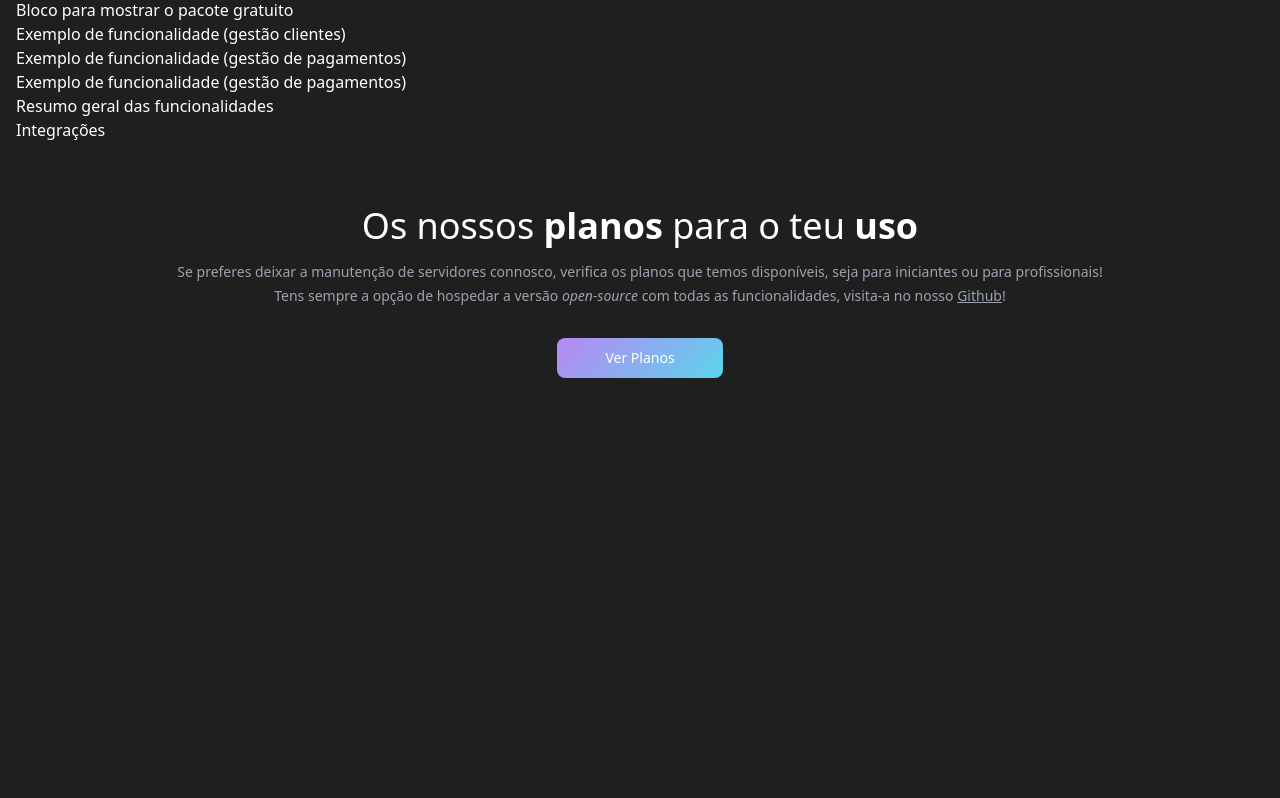
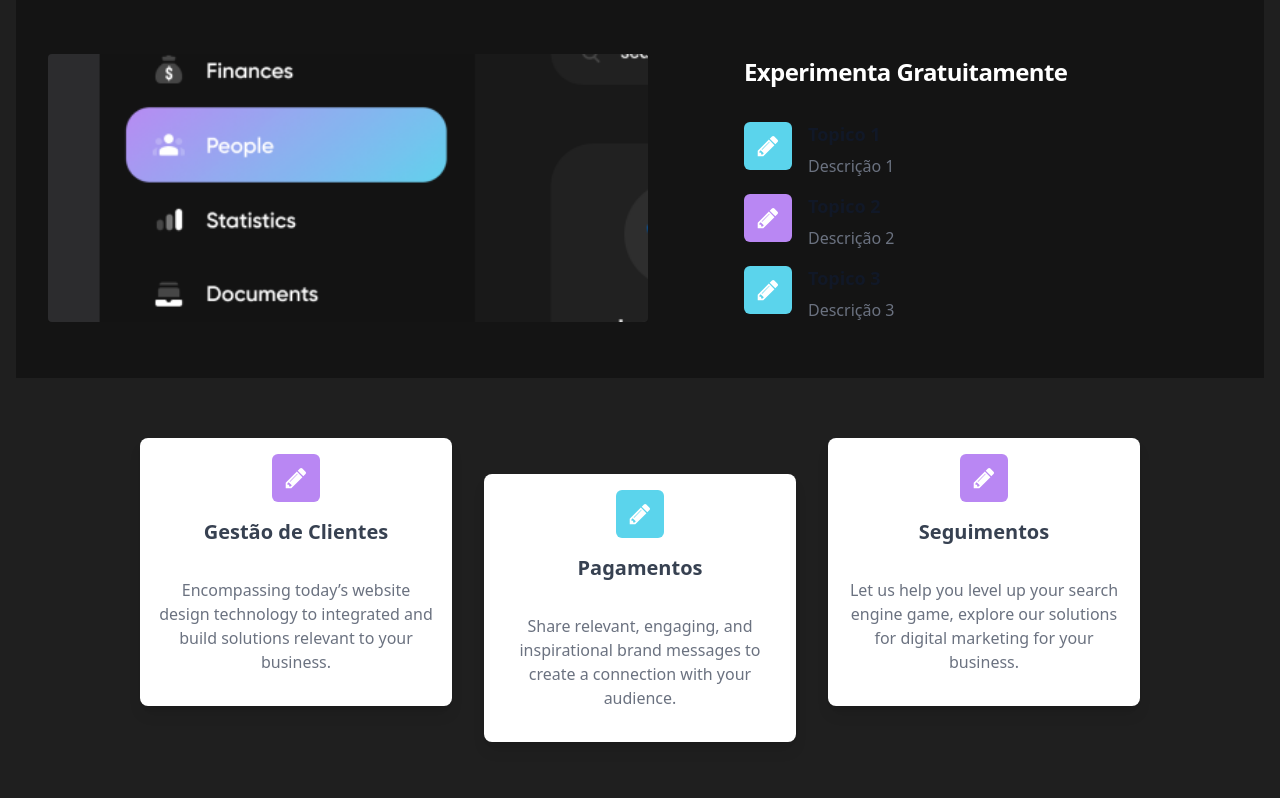
Before and after one commit to rafaeljesusaraiva/FotoGes-web, a Next.js app: page / in a window 1280 px wide. Shown: the part 802-1600 px from the top of the page. Built offline with nearby package versions, Linux system fonts and the light colour scheme.

Commit message:
Desenvolvimento da Página Inicial

```diff
--- a/components/FeatureSection/TopicsWithImage.js
+++ b/components/FeatureSection/TopicsWithImage.js
@@ -1,105 +1,75 @@
+import PropTypes from 'prop-types';
 import Image from 'next/image';
+import PenIcon from 'components/Icon/Pen';
 
-export default function Feature01Section() {
+function TopicBlock({ topic, index }) {
   return (
-    <div className="relative bg-white dark:bg-gray-800 p-4">
-      <div className="lg:grid lg:grid-flow-row-dense lg:grid-cols-2 lg:gap-12 lg:items-center">
-        <div className="lg:col-start-2 md:pl-20">
-          <h4 className="text-2xl leading-8 font-extrabold text-gray-900 dark:text-white tracking-tight sm:leading-9">
-            Manage everything
-          </h4>
-          <ul className="mt-10">
-            <li>
+    <li className="my-4 first:mt-0 last:mb-0">
       <div className="flex">
         <div className="flex-shrink-0">
-                  <div className="flex items-center justify-center h-12 w-12 rounded-md bg-indigo-500 text-white">
-                    <svg
-                      width="20"
-                      height="20"
-                      fill="currentColor"
-                      className="h-6 w-6"
-                      viewBox="0 0 1792 1792"
-                      xmlns="http://www.w3.org/2000/svg"
+          <div
+            className={
+              'flex items-center justify-center h-12 w-12 rounded-md text-white' +
+              (index % 2 ? ' bg-color-primary-dark' : ' bg-color-primary-light')
+            }
           >
-                      <path d="M491 1536l91-91-235-235-91 91v107h128v128h107zm523-928q0-22-22-22-10 0-17 7l-542 542q-7 7-7 17 0 22 22 22 10 0 17-7l542-542q7-7 7-17zm-54-192l416 416-832 832h-416v-416zm683 96q0 53-37 90l-166 166-416-416 166-165q36-38 90-38 53 0 91 38l235 234q37 39 37 91z"></path>
-                    </svg>
+            <PenIcon />
           </div>
         </div>
         <div className="ml-4">
           <h5 className="text-lg leading-6 text-gray-900 dark:text-white font-bold">
-                    One-look dashboard
+            {topic.title}
           </h5>
           <p className="mt-2 text-base leading-6 text-gray-500 dark:text-gray-300">
-                    Know everything about your business in a single glance with
-                    your new dashboard.
+            {topic.description}
           </p>
         </div>
       </div>
     </li>
-            <li className="mt-10">
-              <div className="flex">
-                <div className="flex-shrink-0">
-                  <div className="flex items-center justify-center h-12 w-12 rounded-md bg-indigo-500 text-white">
-                    <svg
-                      width="20"
-                      height="20"
-                      fill="currentColor"
-                      className="h-6 w-6"
-                      viewBox="0 0 1792 1792"
-                      xmlns="http://www.w3.org/2000/svg"
-                    >
-                      <path d="M491 1536l91-91-235-235-91 91v107h128v128h107zm523-928q0-22-22-22-10 0-17 7l-542 542q-7 7-7 17 0 22 22 22 10 0 17-7l542-542q7-7 7-17zm-54-192l416 416-832 832h-416v-416zm683 96q0 53-37 90l-166 166-416-416 166-165q36-38 90-38 53 0 91 38l235 234q37 39 37 91z"></path>
-                    </svg>
-                  </div>
-                </div>
-                <div className="ml-4">
-                  <h5 className="text-lg leading-6 text-gray-900 dark:text-white font-bold">
-                    Orders, managed
-                  </h5>
-                  <p className="mt-2 text-base leading-6 text-gray-500 dark:text-gray-300">
-                    All your orders in one place so you can manage your
-                    delivery, collection, asap and pre-orders in one place.
-                  </p>
-                </div>
-              </div>
-            </li>
-            <li className="mt-10">
-              <div className="flex">
-                <div className="flex-shrink-0">
-                  <div className="flex items-center justify-center h-12 w-12 rounded-md bg-indigo-500 text-white">
-                    <svg
-                      width="20"
-                      height="20"
-                      fill="currentColor"
-                      className="h-6 w-6"
-                      viewBox="0 0 1792 1792"
-                      xmlns="http://www.w3.org/2000/svg"
-                    >
-                      <path d="M491 1536l91-91-235-235-91 91v107h128v128h107zm523-928q0-22-22-22-10 0-17 7l-542 542q-7 7-7 17 0 22 22 22 10 0 17-7l542-542q7-7 7-17zm-54-192l416 416-832 832h-416v-416zm683 96q0 53-37 90l-166 166-416-416 166-165q36-38 90-38 53 0 91 38l235 234q37 39 37 91z"></path>
-                    </svg>
-                  </div>
-                </div>
-                <div className="ml-4">
-                  <h5 className="text-lg leading-6 text-gray-900 dark:text-white font-bold">
-                    Email &amp; SMS Notifications
-                  </h5>
-                  <p className="mt-2 text-base leading-6 text-gray-500 dark:text-gray-300">
-                    Never miss a new order with notifications via your
-                    dashboard, by sound, and to your email and phone.
-                  </p>
-                </div>
-              </div>
-            </li>
+  );
+}
+
+TopicBlock.propTypes = {
+  topic: PropTypes.object.isRequired,
+  index: PropTypes.number.isRequired,
+};
+
+export default function FeatureTopicsWithImage({ coverImage, title, topics }) {
+  return (
+    <div className="relative bg-color-canvas-dark p-8 py-14 overflow-hidden">
+      <div className="lg:grid lg:grid-flow-row-dense lg:grid-cols-2 lg:gap-12 lg:items-center">
+        <div className="lg:col-start-2 md:pl-20">
+          <h4 className="text-2xl leading-8 font-extrabold dark:text-white tracking-tight sm:leading-9">
+            {title}
+          </h4>
+          <ul className="mt-8">
+            {topics.map((topic, index) => {
+              return (
+                <TopicBlock
+                  key={'topic-0' + index}
+                  index={index}
+                  topic={topic}
+                />
+              );
+            })}
           </ul>
         </div>
-        <div className="mt-10 -mx-4 md:-mx-12 relative lg:mt-0 lg:col-start-1">
+        <div className="mt-8 -mr-8 relative lg:mt-0 lg:col-start-1 h-full">
           <Image
-            src="/images/object/8.jpg"
+            src={coverImage}
+            layout="fill"
+            objectFit="cover"
             alt="illustration"
-            className="relative mx-auto shadow-lg rounded w-auto"
+            className="relative mx-auto shadow-lg rounded max-w-fit"
           />
         </div>
       </div>
     </div>
   );
 }
+
+FeatureTopicsWithImage.propTypes = {
+  coverImage: PropTypes.string.isRequired,
+  title: PropTypes.string.isRequired,
+  topics: PropTypes.array.isRequired,
+};
--- a/components/FeatureSection/TripleCards.js
+++ b/components/FeatureSection/TripleCards.js
@@ -1,75 +1,59 @@
-export default function FeatureTripleCards() {
+import PropTypes from 'prop-types';
+import PenIcon from 'components/Icon/Pen';
+
+function Card({ index, title, description, className }) {
   return (
-    <div className="sm:flex flex-wrap justify-center items-center text-center gap-8">
-      <div className="w-full sm:w-1/2 md:w-1/2 lg:w-1/4 px-4 py-4 bg-white mt-6  shadow-lg rounded-lg dark:bg-gray-800">
+    <div
+      className={
+        'w-full sm:w-1/2 md:w-1/2 lg:w-1/4 px-4 py-4 bg-white mt-6 shadow-lg rounded-lg dark:bg-gray-800 ' +
+        className
+      }
+    >
       <div className="flex-shrink-0">
-          <div className="flex items-center mx-auto justify-center h-12 w-12 rounded-md bg-indigo-500 text-white">
-            <svg
-              width="20"
-              height="20"
-              fill="currentColor"
-              className="h-6 w-6"
-              viewBox="0 0 1792 1792"
-              xmlns="http://www.w3.org/2000/svg"
+        <div
+          className={
+            'flex items-center mx-auto justify-center h-12 w-12 rounded-md text-white ' +
+            (index % 2 ? ' bg-color-primary-light' : ' bg-color-primary-dark')
+          }
         >
-              <path d="M491 1536l91-91-235-235-91 91v107h128v128h107zm523-928q0-22-22-22-10 0-17 7l-542 542q-7 7-7 17 0 22 22 22 10 0 17-7l542-542q7-7 7-17zm-54-192l416 416-832 832h-416v-416zm683 96q0 53-37 90l-166 166-416-416 166-165q36-38 90-38 53 0 91 38l235 234q37 39 37 91z"></path>
-            </svg>
+          <PenIcon />
         </div>
       </div>
       <h3 className="text-2xl sm:text-xl text-gray-700 font-semibold dark:text-white py-4">
-          Website Design
+        {title}
       </h3>
       <p className="text-md  text-gray-500 dark:text-gray-300 py-4">
-          Encompassing today’s website design technology to integrated and build
-          solutions relevant to your business.
+        {description}
       </p>
-      </div>
-      <div className="w-full sm:w-1/2 md:w-1/2 lg:w-1/4 px-4 py-4 mt-6 sm:mt-16 md:mt-20 lg:mt-24 bg-white shadow-lg rounded-lg dark:bg-gray-800">
-        <div className="flex-shrink-0">
-          <div className="flex items-center mx-auto justify-center h-12 w-12 rounded-md bg-indigo-500 text-white">
-            <svg
-              width="20"
-              height="20"
-              fill="currentColor"
-              className="h-6 w-6"
-              viewBox="0 0 1792 1792"
-              xmlns="http://www.w3.org/2000/svg"
-            >
-              <path d="M491 1536l91-91-235-235-91 91v107h128v128h107zm523-928q0-22-22-22-10 0-17 7l-542 542q-7 7-7 17 0 22 22 22 10 0 17-7l542-542q7-7 7-17zm-54-192l416 416-832 832h-416v-416zm683 96q0 53-37 90l-166 166-416-416 166-165q36-38 90-38 53 0 91 38l235 234q37 39 37 91z"></path>
-            </svg>
-          </div>
-        </div>
-        <h3 className="text-2xl sm:text-xl text-gray-700 font-semibold dark:text-white py-4">
-          Branding
-        </h3>
-        <p className="text-md text-gray-500 dark:text-gray-300 py-4">
-          Share relevant, engaging, and inspirational brand messages to create a
-          connection with your audience.
-        </p>
-      </div>
-      <div className="w-full sm:w-1/2 md:w-1/2 lg:w-1/4 mt-6  px-4 py-4 bg-white shadow-lg rounded-lg dark:bg-gray-800">
-        <div className="flex-shrink-0">
-          <div className="flex items-center mx-auto justify-center h-12 w-12 rounded-md bg-indigo-500 text-white">
-            <svg
-              width="20"
-              height="20"
-              fill="currentColor"
-              className="h-6 w-6"
-              viewBox="0 0 1792 1792"
-              xmlns="http://www.w3.org/2000/svg"
-            >
-              <path d="M491 1536l91-91-235-235-91 91v107h128v128h107zm523-928q0-22-22-22-10 0-17 7l-542 542q-7 7-7 17 0 22 22 22 10 0 17-7l542-542q7-7 7-17zm-54-192l416 416-832 832h-416v-416zm683 96q0 53-37 90l-166 166-416-416 166-165q36-38 90-38 53 0 91 38l235 234q37 39 37 91z"></path>
-            </svg>
-          </div>
-        </div>
-        <h3 className="text-2xl sm:text-xl text-gray-700 font-semibold dark:text-white py-4">
-          SEO Marketing
-        </h3>
-        <p className="text-md  text-gray-500 dark:text-gray-300 py-4">
-          Let us help you level up your search engine game, explore our
-          solutions for digital marketing for your business.
-        </p>
-      </div>
     </div>
   );
 }
+
+Card.propTypes = {
+  index: PropTypes.number.isRequired,
+  title: PropTypes.string.isRequired,
+  description: PropTypes.string.isRequired,
+  className: PropTypes.string,
+};
+
+export default function FeatureTripleCards({ cardData }) {
+  return (
+    <div className="sm:flex flex-wrap justify-center items-center text-center gap-8 mb-14">
+      {cardData.map((info, index) => {
+        return (
+          <Card
+            key={'card-0' + index}
+            index={index}
+            title={info.title}
+            description={info.description}
+            className={index % 2 ? 'sm:mt-16 md:mt-20 lg:mt-24' : ''}
+          />
+        );
+      })}
+    </div>
+  );
+}
+
+FeatureTripleCards.propTypes = {
+  cardData: PropTypes.array.isRequired,
+};
--- /dev/null
+++ b/components/Icon/Pen.js
@@ -0,0 +1,14 @@
+export default function PenIcon() {
+  return (
+    <svg
+      width="20"
+      height="20"
+      fill="currentColor"
+      className="h-6 w-6"
+      viewBox="0 0 1792 1792"
+      xmlns="http://www.w3.org/2000/svg"
+    >
+      <path d="M491 1536l91-91-235-235-91 91v107h128v128h107zm523-928q0-22-22-22-10 0-17 7l-542 542q-7 7-7 17 0 22 22 22 10 0 17-7l542-542q7-7 7-17zm-54-192l416 416-832 832h-416v-416zm683 96q0 53-37 90l-166 166-416-416 166-165q36-38 90-38 53 0 91 38l235 234q37 39 37 91z"></path>
+    </svg>
+  );
+}
--- a/pages/index.js
+++ b/pages/index.js
@@ -1,7 +1,9 @@
 // import styles from '../styles/Home.module.css'
 import Image from 'next/image';
-import GradientButton from '../components/GradientButton';
-import LayoutContent from '../components/LayoutContent';
+import GradientButton from 'components/GradientButton';
+import LayoutContent from 'components/LayoutContent';
+import FeatureTopicsWithImage from 'components/FeatureSection/TopicsWithImage';
+import FeatureTripleCards from 'components/FeatureSection/TripleCards';
 
 export default function Home() {
   return (
@@ -34,15 +36,44 @@ export default function Home() {
       </div>
       <LayoutContent>
         {/* Topics With Image */}
-        Bloco para mostrar o pacote gratuito
-        <br></br>
+        <FeatureTopicsWithImage
+          coverImage="/example-dashboard.png"
+          title="Experimenta Gratuitamente"
+          topics={[
+            {
+              title: 'Topico 1',
+              description: 'Descrição 1',
+            },
+            {
+              title: 'Topico 2',
+              description: 'Descrição 2',
+            },
+            {
+              title: 'Topico 3',
+              description: 'Descrição 3',
+            },
+          ]}
+        />
         {/* Triple Cards */}
-        Exemplo de funcionalidade (gestão clientes)
-        <br></br>
-        Exemplo de funcionalidade (gestão de pagamentos)
-        <br></br>
-        Exemplo de funcionalidade (gestão de pagamentos)
-        <br></br>
+        <FeatureTripleCards
+          cardData={[
+            {
+              title: 'Gestão de Clientes',
+              description:
+                'Encompassing today’s website design technology to integrated and build solutions relevant to your business.',
+            },
+            {
+              title: 'Pagamentos',
+              description:
+                'Share relevant, engaging, and inspirational brand messages to create a connection with your audience.',
+            },
+            {
+              title: 'Seguimentos',
+              description:
+                'Let us help you level up your search engine game, explore our solutions for digital marketing for your business.',
+            },
+          ]}
+        />
         {/* Topic Grid */}
         Resumo geral das funcionalidades
         <br></br>
--- a/styles/globals.scss
+++ b/styles/globals.scss
@@ -5,6 +5,7 @@
 :root {
   --color-canvas: #1F1F1F;
   --color-canvas-secondary: #353535;
+  --color-canvas-dark: #141414;
 
   --color-primary-light: #5BD4EC;
   --color-primary-dark: #B987F3;
@@ -38,6 +39,7 @@
   .bg-color {
     &-canvas { background-color: var(--color-canvas); }
     &-canvas-secondary { background-color: var(--color-canvas-secondary); }
+    &-canvas-dark { background-color: var(--color-canvas-dark); }
     &-primary-light { background-color: var(--color-primary-light); }
     &-primary-dark { background-color: var(--color-primary-dark); }
     &-secondary-light { background-color: var(--color-secondary-light); }
```
Also changed, not shown: jsconfig.json (+6 -5 lines), public/example-dashboard.png (added). Lines whose indentation alone changed are shown as unchanged.
